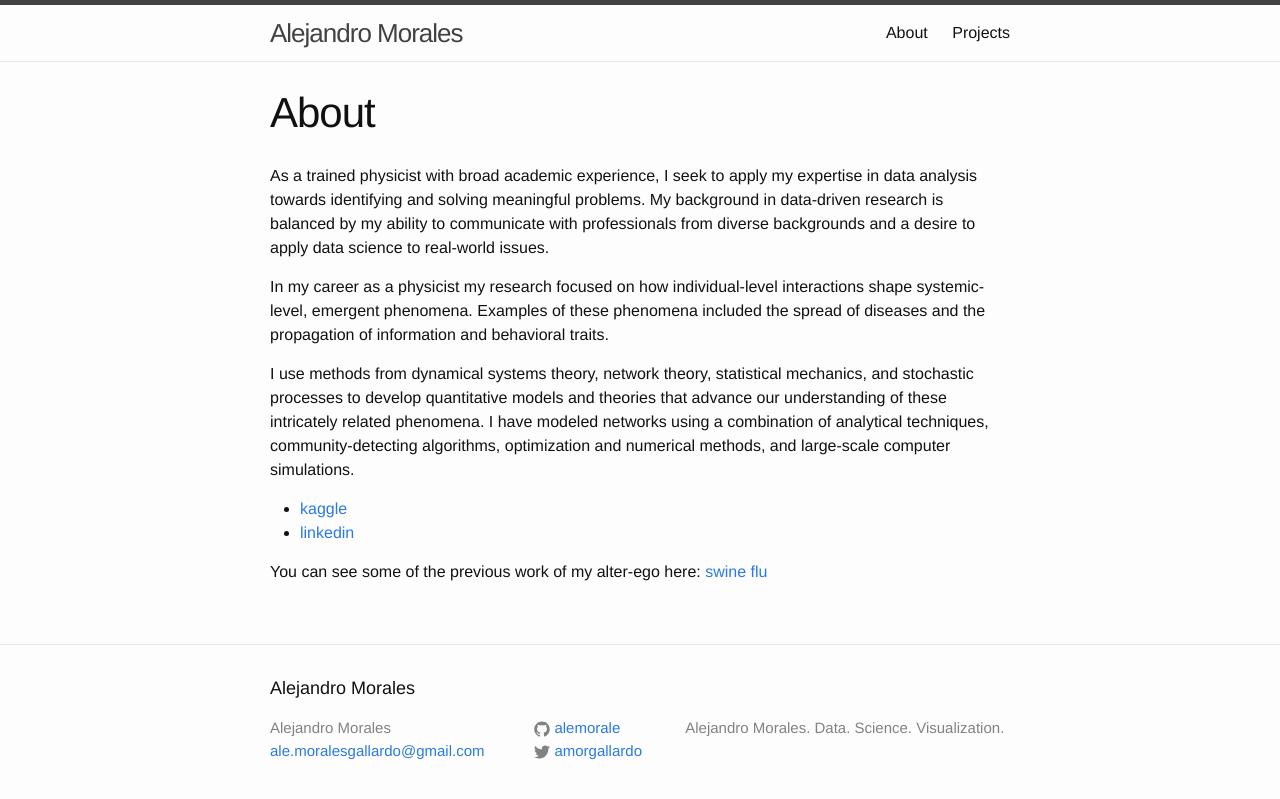
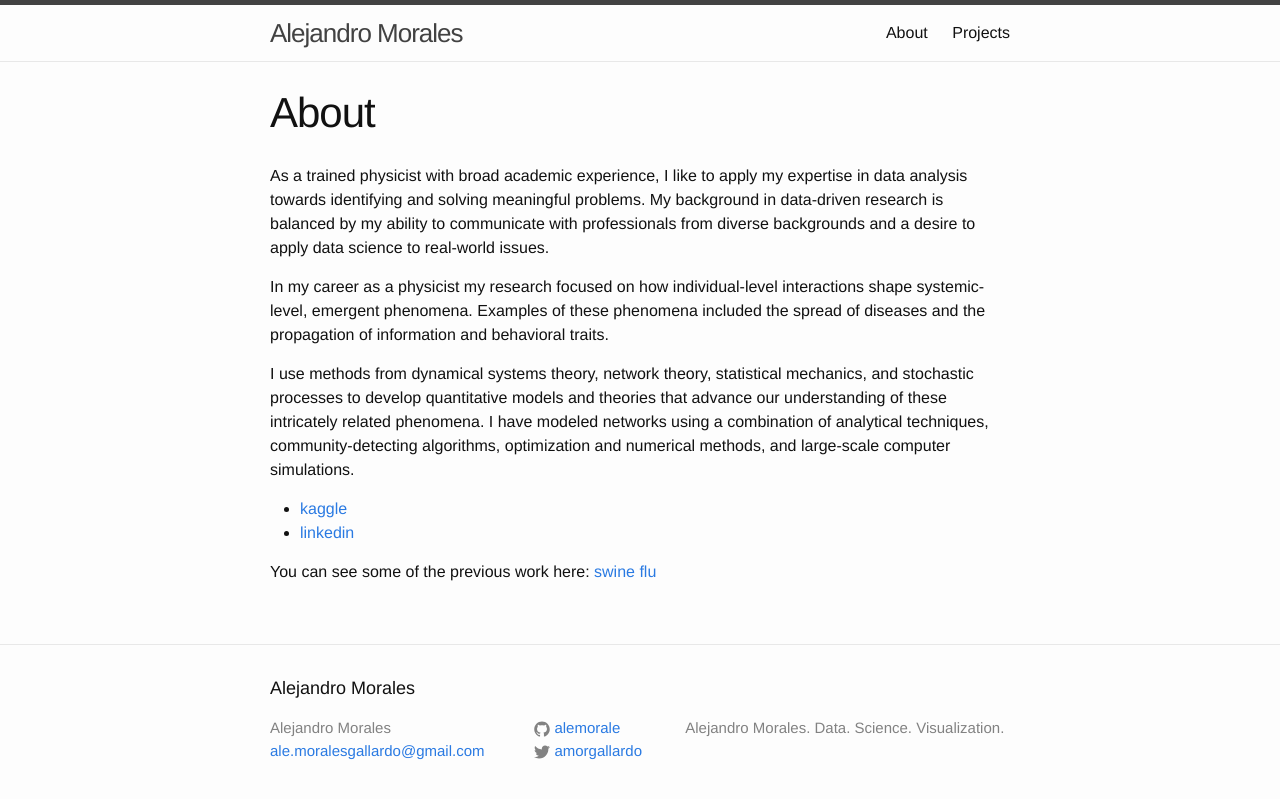
Before and after one commit to alemorale/alemorale.github.io, a Jekyll site: the page built from about.md, in a window 1280 px wide. Shown: the top 799 px of the page. Built offline with Jekyll 4.4.1, drawn with Linux system fonts in a browser that asks for light colours.

Commit message:
updated about

```diff
--- a/about.md
+++ b/about.md
@@ -4,7 +4,7 @@ title: About
 permalink: /about/
 ---
 
-As a trained physicist with broad academic experience, I seek to apply my expertise in data analysis towards identifying and solving meaningful problems. My background in data-driven research is balanced by my ability to communicate with professionals from diverse backgrounds and a desire to apply data science to real-world issues.
+As a trained physicist with broad academic experience, I like to apply my expertise in data analysis towards identifying and solving meaningful problems. My background in data-driven research is balanced by my ability to communicate with professionals from diverse backgrounds and a desire to apply data science to real-world issues.
 
 In my career as a physicist my research focused on how individual-level interactions shape systemic-level, emergent phenomena. Examples of these phenomena included the spread of diseases and the propagation of information and behavioral traits.
 
@@ -14,4 +14,4 @@ I use methods from dynamical systems theory, network theory, statistical mechani
 - [kaggle](http://www.kaggle.com/users/41475/alekoki)
 - [linkedin](http://www.linkedin.com/alemoralesg)
 
-You can see some of the previous work of my alter-ego here: [swine flu](http://rocs.northwestern.edu/projects/swine_flu)
+You can see some of the previous work here: [swine flu](http://rocs.northwestern.edu/projects/swine_flu)
```
